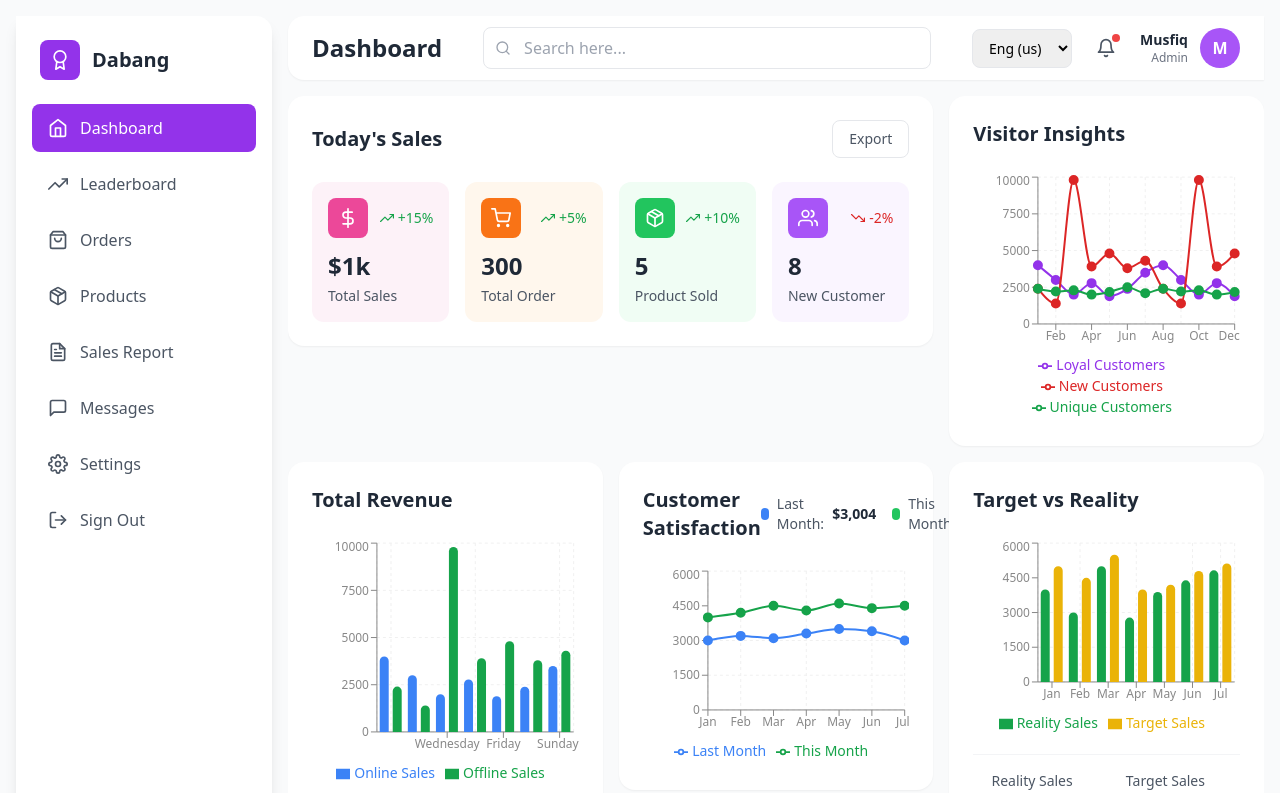
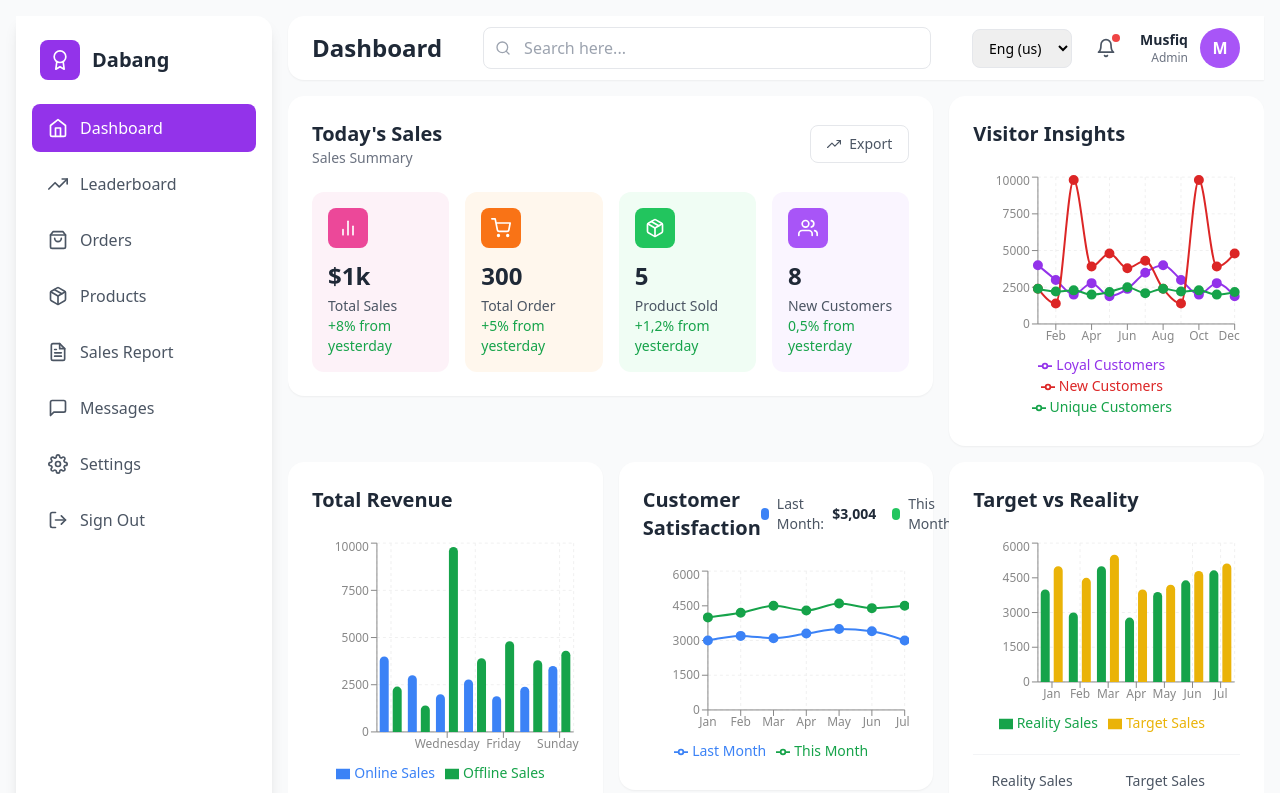
Before and after one commit to jpchsr-coder/sales-dashboard, a React app: page / in a window 1280 px wide. Shown: the top 793 px of the page. Built offline with nearby package versions, Linux system fonts and the light colour scheme; no server answers; the HTML template or start-up script is replaced by a standard one.

Commit message:
added changes

```diff
--- a/src/components/TodaysSales.jsx
+++ b/src/components/TodaysSales.jsx
@@ -1,12 +1,12 @@
 import React from 'react'
-import { FiTrendingUp, FiTrendingDown, FiShoppingCart, FiPackage, FiUsers, FiDollarSign } from 'react-icons/fi'
+import { FiTrendingUp, FiTrendingDown, FiShoppingCart, FiPackage, FiUsers, FiBarChart2 } from 'react-icons/fi'
 
 const salesData = [
   {
-    icon: FiDollarSign,
+    icon: FiBarChart2,
     title: '$1k',
     subtitle: 'Total Sales',
-    change: '+15%',
+    change: '+8%',
     changeType: 'up',
     color: 'bg-pink-500',
     bgColor: 'bg-pink-50',
@@ -24,7 +24,7 @@ const salesData = [
     icon: FiPackage,
     title: '5',
     subtitle: 'Product Sold',
-    change: '+10%',
+    change: '+1,2%',
     changeType: 'up',
     color: 'bg-green-500',
     bgColor: 'bg-green-50',
@@ -32,9 +32,9 @@ const salesData = [
   {
     icon: FiUsers,
     title: '8',
-    subtitle: 'New Customer',
-    change: '-2%',
-    changeType: 'down',
+    subtitle: 'New Customers',
+    change: '0,5%',
+    changeType: 'up',
     color: 'bg-purple-500',
     bgColor: 'bg-purple-50',
   },
@@ -44,8 +44,12 @@ const TodaysSales = () => {
   return (
     <div className="bg-white rounded-2xl shadow-sm p-6">
       <div className="flex justify-between items-center mb-6">
-        <h2 className="text-xl font-bold text-gray-800">Today's Sales</h2>
-        <button className="px-4 py-2 border border-gray-200 rounded-lg text-sm font-medium text-gray-600 hover:bg-gray-50 transition-colors">
+        <div>
+          <h2 className="text-xl font-bold text-gray-800">Today's Sales</h2>
+          <p className="text-sm text-gray-500">Sales Summary</p>
+        </div>
+        <button className="px-4 py-2 border border-gray-200 rounded-lg text-sm font-medium text-gray-600 hover:bg-gray-50 transition-colors flex items-center">
+          <FiTrendingUp className="mr-2" />
           Export
         </button>
       </div>
@@ -57,19 +61,16 @@ const TodaysSales = () => {
               <div className={`${item.color} w-10 h-10 rounded-lg flex items-center justify-center`}>
                 <item.icon className="text-white text-xl" />
               </div>
-              <div className={`flex items-center text-sm font-medium ${
-                item.changeType === 'up' ? 'text-green-600' : 'text-red-600'
-              }`}>
-                {item.changeType === 'up' ? (
-                  <FiTrendingUp className="mr-1" />
-                ) : (
-                  <FiTrendingDown className="mr-1" />
-                )}
-                {item.change}
-              </div>
+
             </div>
             <div className="text-2xl font-bold text-gray-800 mb-1">{item.title}</div>
             <div className="text-sm text-gray-600">{item.subtitle}</div>
+             <div className={`text-sm font-medium ${
+                item.changeType === 'up' ? 'text-green-600' : 'text-red-600'
+              }`}>
+
+                {item.change} from yesterday
+              </div>
           </div>
         ))}
       </div>
```
